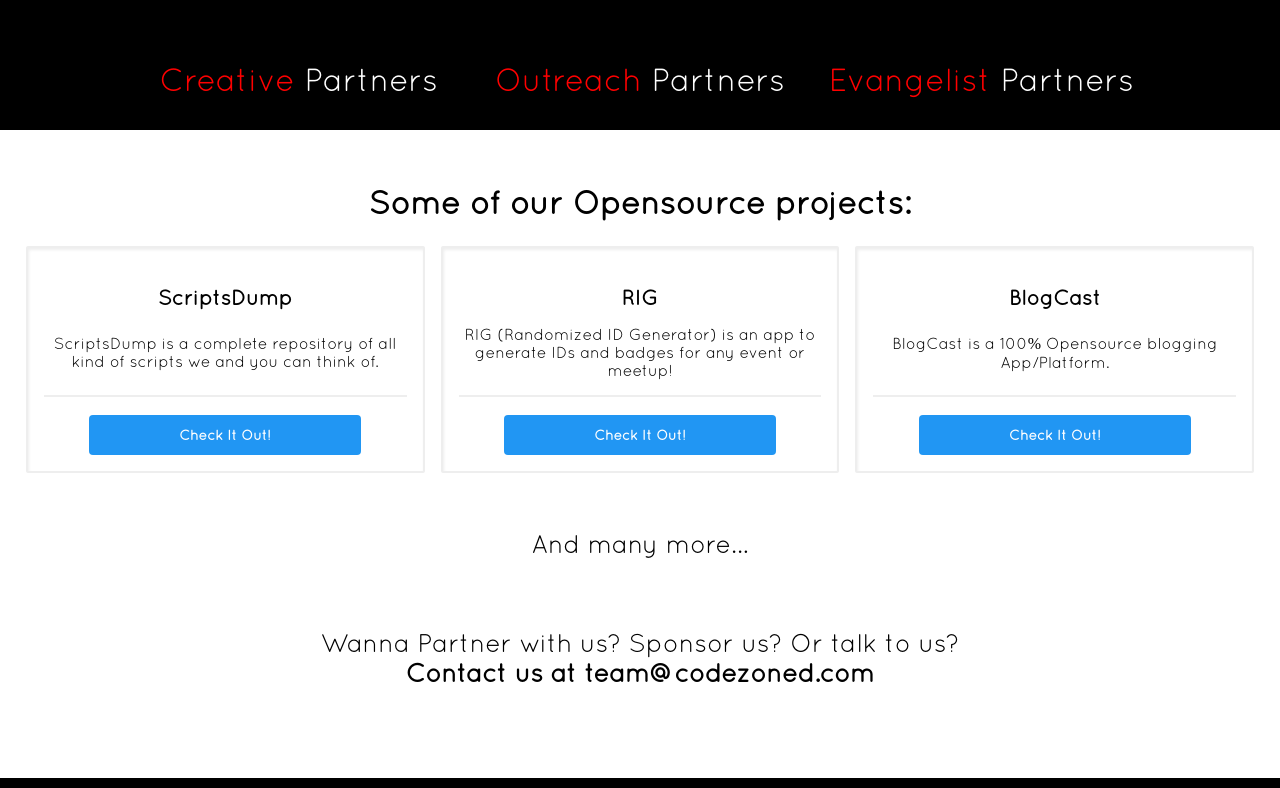
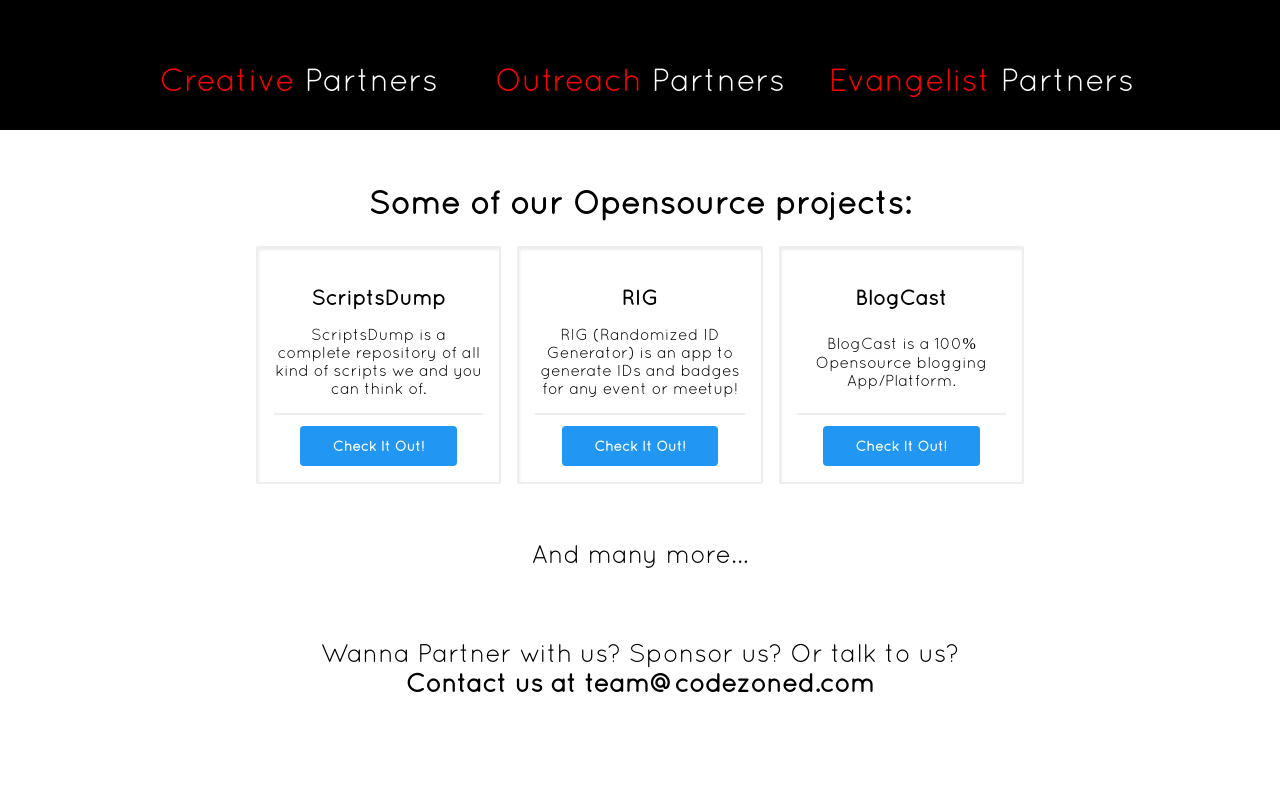
Before and after one commit to codezoned/codezoned.com, a plain HTML site: page index.html in a window 1280 px wide. Shown: the part 1845-2633 px from the top of the page. Drawn offline with nearby package versions, Linux system fonts and the light colour scheme.

Commit message:
Add hover effect to cards. Limit container width. Refs #48

```diff
--- a/index.html
+++ b/index.html
@@ -1,4 +1,4 @@
-<html class="">
+<html lang="en" class="">
 <head>
     <script async src="https://www.googletagmanager.com/gtag/js?id=UA-125870124-1"></script>
     <script>
@@ -135,7 +135,7 @@
                 <h1 class="projects-head">Some of our Opensource projects:</h1>
 
                 <div class="card-container">
-                    <div class="card" style="">
+                    <div class="card">
                         <p class="card-title">ScriptsDump</p>
                         <p class="project-info">ScriptsDump is a complete repository of all kind of scripts we and you can think of.</p>
                         <div class="button-box-container">
@@ -143,7 +143,7 @@
                         </div>
 
                     </div>
-                    <div class="card" style="">
+                    <div class="card">
                         <p class="card-title">RIG</p>
                         <p class="project-info">RIG (Randomized ID Generator) is an app to generate IDs and badges for any event or meetup!</p>
                         <div class="button-box-container">
@@ -151,7 +151,7 @@
                         </div>
 
                     </div>
-                    <div class="card" style="">
+                    <div class="card">
                         <p class="card-title">BlogCast</p>
                         <p class="project-info">BlogCast is a 100% Opensource blogging App/Platform.</p>
                         <div class="button-box-container">
@@ -159,7 +159,7 @@
                         </div>
 
                     </div>
-                    <!-- <div class="card" style="">
+                    <!-- <div class="card">
                         <p class="card-title">Project_name</p>
                         <p class="project-info">about the project</p>
                         <div class="" style="border-top: 2px solid #eeeeee; padding-top: 3%;">
--- a/static/css/style.css
+++ b/static/css/style.css
@@ -507,11 +507,12 @@ a {
 /*===================================================== Projects =============================================================== */
 
 .card-container {
-    margin: 2%;
+    max-width: 60%;
+    margin: 2% auto;
     display: grid;
     grid-gap: 1rem;
-    grid-template-columns: repeat(auto-fit, minmax(300px, 1fr));
-
+    grid-template-columns: repeat(auto-fit, minmax(200px, 1fr));
+    grid-auto-rows: 1fr;
 }
 .card {
     display: flex;
@@ -522,17 +523,23 @@ a {
     /* card design */
     border-radius: 2px;
     border: solid 2px #eeeeee ;
-    box-shadow: width:100%;height:100%;box-shadow: 1px 2px 3px #eeeeee inset;
+    position: relative;
+    width: 100%;
+    height: 100%;
+    box-shadow: 1px 2px 3px #eeeeee inset;
+}
+
+.card:hover {
+    transition: all 0.2s ease-out;
+    box-shadow: 0px 4px 8px rgba(38, 38, 38, 0.2);
+    top: -4px;
+    border-color: #eeeeee;
 }
 
 .card .card-title {
     margin-bottom: 0;
     font-size: 1.3em;
     font-weight: bold;
-}
-
-.project-info {
-
 }
 
 .card .button-box-container {
@@ -569,9 +576,8 @@ a {
 .button-box:hover {
     background-color: #448aff;
     color: #f5f5f5;
-    -webkit-transition: all 0.6s ease-in-out !important;;
+    -webkit-transition: all 0.6s ease-in-out !important;
 }
-
 /*=================================================== End Projects ============================================================= */
 
 
```
